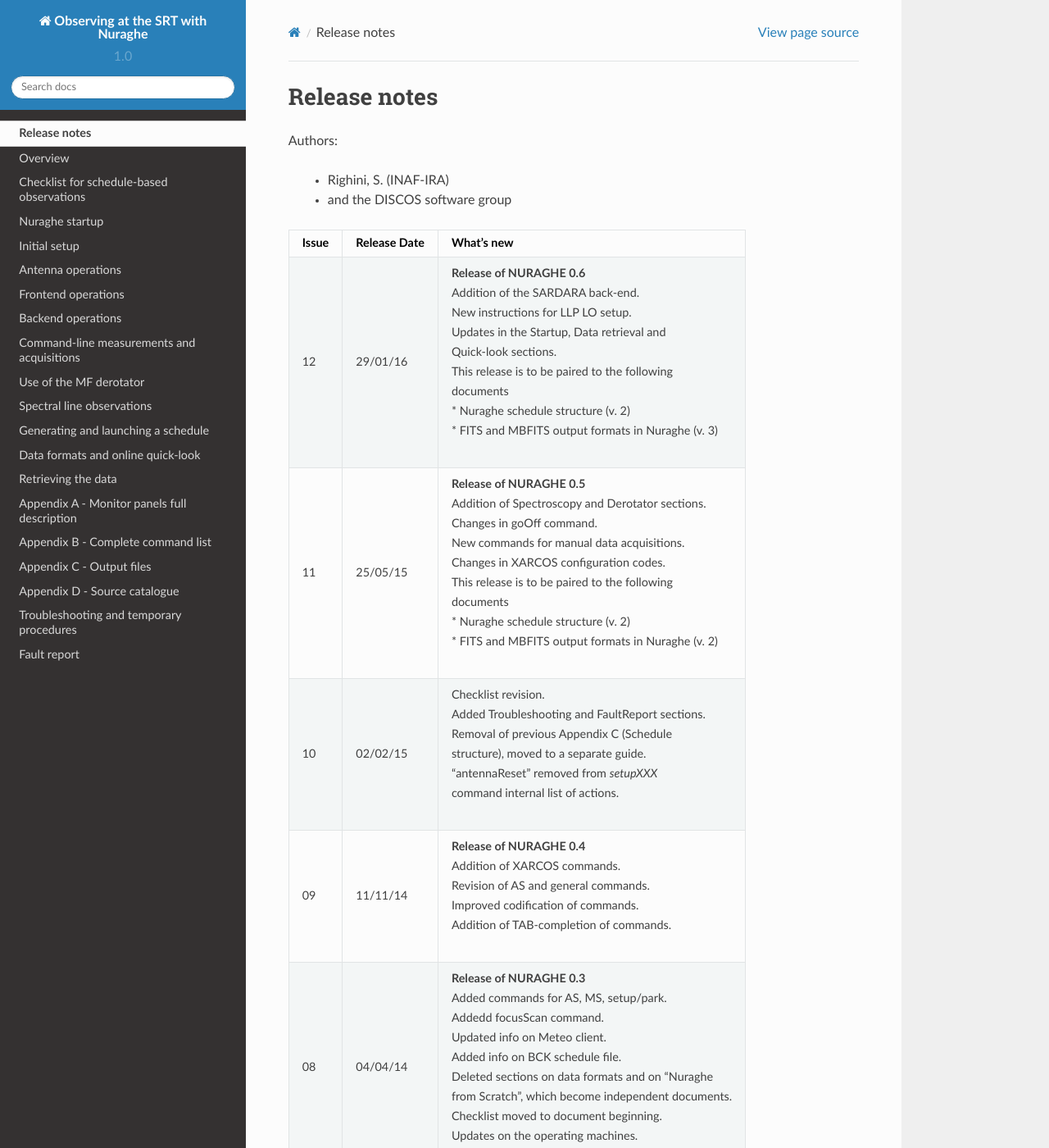
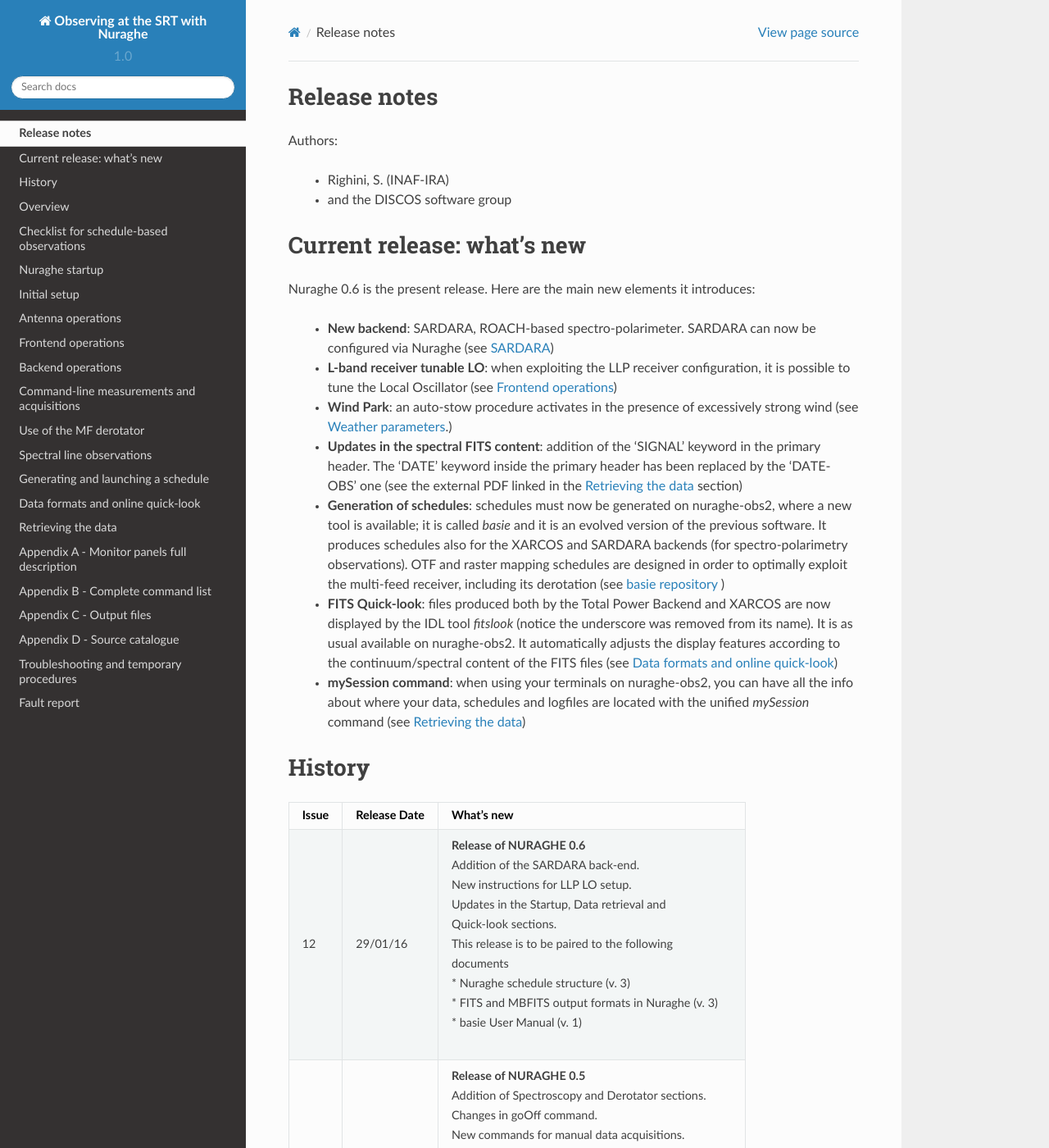
Before and after one commit to discos/doc, a Sphinx documentation site: the page built from user/srt/source/ReleaseNotes.rst, in a window 1280 px wide and 1400 px high. Shown: the whole window at 82% size. Built offline with Sphinx 7.4.7 and the Read the Docs theme 2.0.0, drawn with Linux system fonts in a browser that asks for light colours.

Commit message:
Even more updates for Nuraghe 0.6

```diff
--- a/user/srt/source/Command-line.rst
+++ b/user/srt/source/Command-line.rst
@@ -64,6 +64,7 @@
    counts-to-Kelvin factor.
 
 
+.. _Weather-parameters:
 
 Weather parameters
 ==================
@@ -123,6 +124,8 @@
 ---------
 For safety reasons, in case of excessively strong winds the system
 interrupts the activities and auto-stows the antenna ("wind park").
+Do **not** unstow the antenna unless you have been given explicit permission
+by the support staff.
 
 
 
--- a/user/srt/source/ReleaseNotes.rst
+++ b/user/srt/source/ReleaseNotes.rst
@@ -10,6 +10,53 @@
 	* and the DISCOS software group
 
 
+***************************
+Current release: what's new
+***************************
+
+Nuraghe 0.6 is the present release.
+Here are the main new elements it introduces:
+
+  * **New backend**: SARDARA, ROACH-based spectro-polarimeter. SARDARA can now
+    be configured via Nuraghe (see :ref:`sardara`)
+
+  * **L-band receiver tunable LO**: when exploiting the LLP receiver
+    configuration, it is possible to tune the Local Oscillator
+    (see :ref:`Frontend-operations`)
+
+  * **Wind Park**: an auto-stow procedure activates in the presence of
+    excessively strong wind (see :ref:`Weather-parameters`.)
+
+  * **Updates in the spectral FITS content**: addition of the 'SIGNAL' keyword
+    in the primary header. The 'DATE' keyword inside the primary header has
+    been replaced by the 'DATE-OBS' one  (see the external PDF linked in
+    the :ref:`Retrieving-the-data` section)
+
+  * **Generation of schedules**: schedules must now be generated on nuraghe-obs2,
+    where a new tool is available; it is called *basie* and it is an evolved
+    version of the previous software. It produces schedules also for the XARCOS
+    and SARDARA backends (for spectro-polarimetry observations). OTF and raster
+    mapping schedules are designed in order to optimally exploit the multi-feed
+    receiver, including its derotation
+    (see `basie repository <http://github.com/discos/basie/>`_ )
+
+  * **FITS Quick-look**: files produced both by the Total Power Backend and
+    XARCOS are now displayed by the IDL tool *fitslook* (notice the underscore
+    was removed from its name). It is as usual available on nuraghe-obs2.
+    It automatically adjusts the display features according to the
+    continuum/spectral content of the FITS files
+    (see :ref:`Data-formats-and-online-quick-look`)
+
+  * **mySession command**: when using your terminals on nuraghe-obs2, you can
+    have all the info about where your data, schedules and logfiles are located
+    with the unified *mySession* command (see :ref:`Retrieving-the-data`)
+
+
+
+*******
+History
+*******
+
 ===========  =========== =====================================================
 Issue	     Release     What’s
              Date        new
@@ -21,8 +68,9 @@
                          | Quick-look sections.
                          | This release is to be paired to the following
                          | documents
-                         | * Nuraghe schedule structure (v. 2)
+                         | * Nuraghe schedule structure (v. 3)
                          | * FITS and MBFITS output formats in Nuraghe (v. 3)
+                         | * basie User Manual (v. 1)
 -----------  ----------- -----------------------------------------------------
 11           25/05/15    | **Release of NURAGHE 0.5**
                          | Addition of Spectroscopy and Derotator sections.
--- a/user/srt/source/Schedules.rst
+++ b/user/srt/source/Schedules.rst
@@ -12,7 +12,7 @@
 Schedules for the most common continuum and spectroscopy observing modes (OTF
 cross-scans and maps, raster maps and ON-OFF) can be easily generated using a
 tool called **basie**. It can be found, together with its user manual, here:
-`Basie repository <http://github.com/discos/basie/`_
+`Basie repository <http://github.com/discos/basie/>`_
 
 Once a schedule is ready, it must be copied to the folder reserved to the
 project.
```
Also changed, not shown: user/srt/source/Troubleshooting.rst (+11 -1 lines), user/srt/source/Backend.rst (line endings or trailing spaces).
